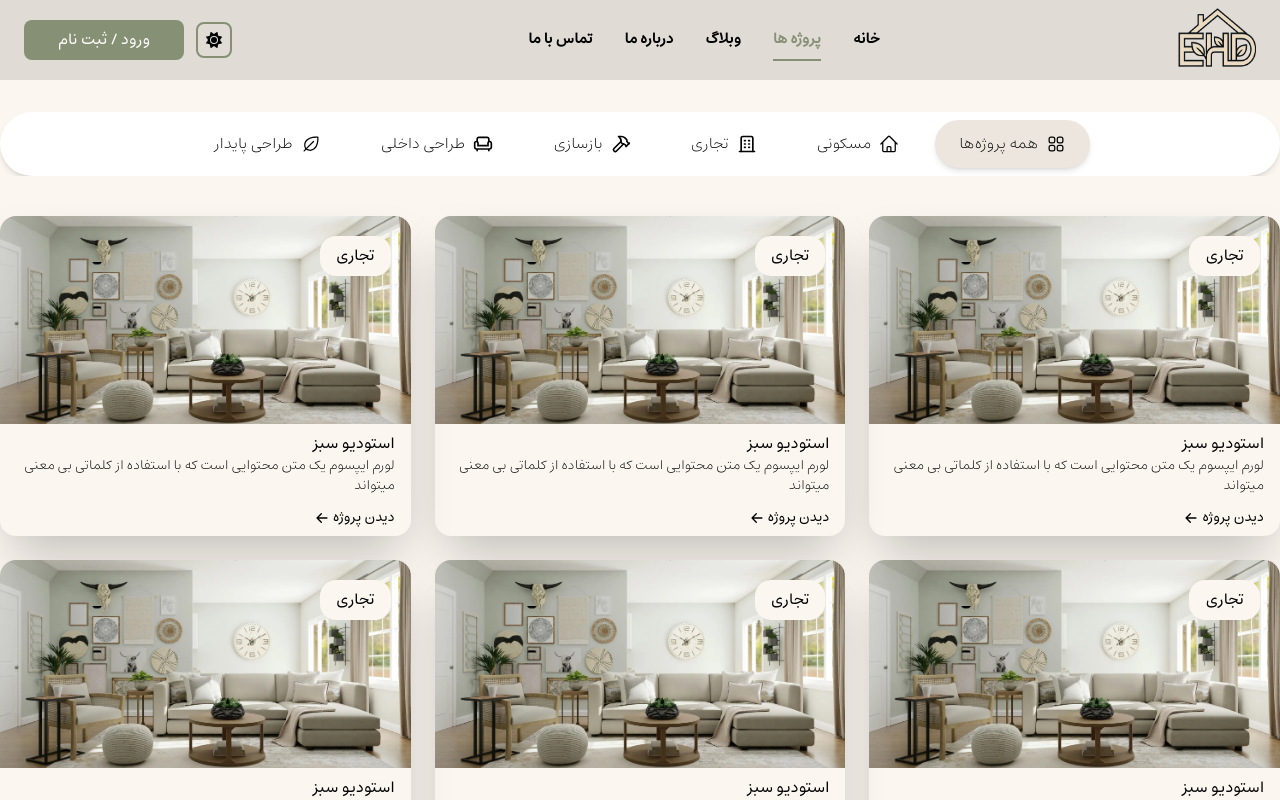
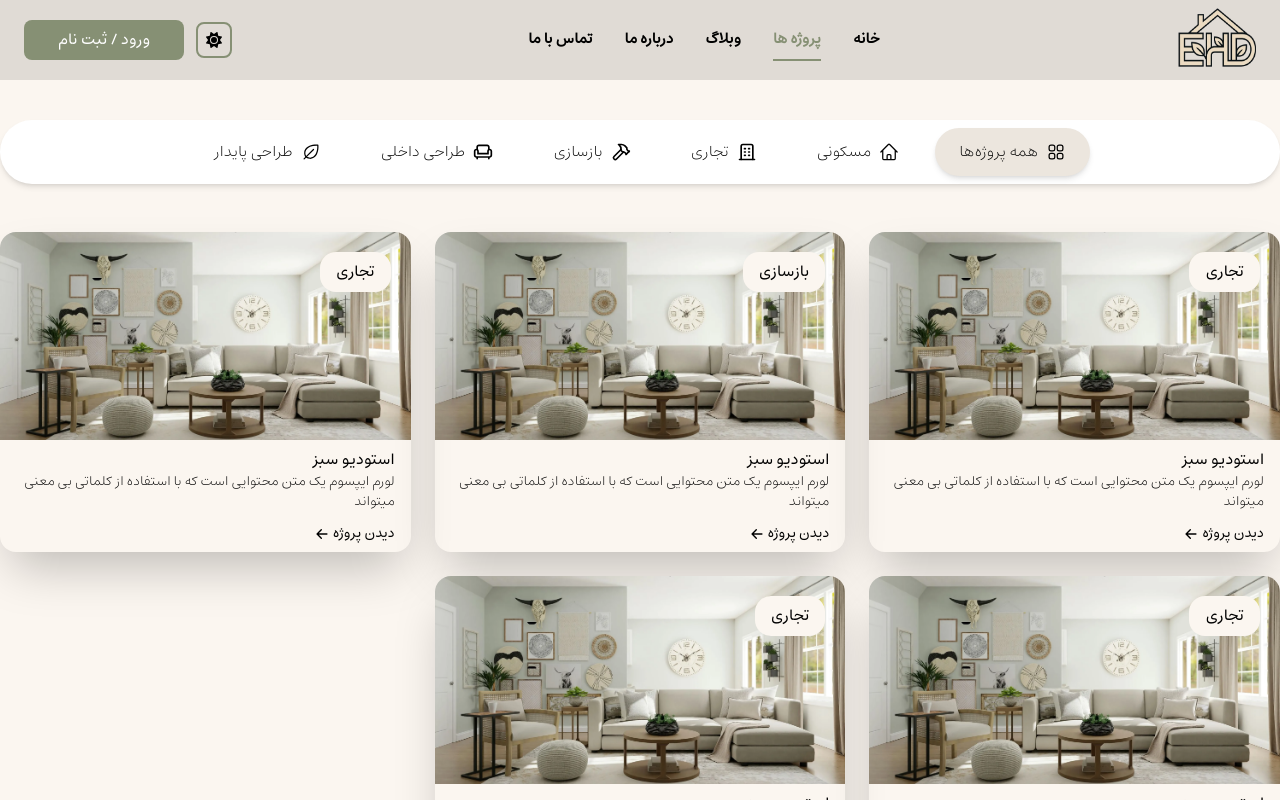
Before and after one commit to Parhamddeveloper/ecohome, a React (Vite) app: page /projects in a window 1280 px wide. Shown: the top 800 px of the page. Built offline with nearby package versions, Linux system fonts and the light colour scheme.

Commit message:
Finalized Projects page

```diff
--- a/data/db.js
+++ b/data/db.js
@@ -196,10 +196,48 @@ export const FAQ = [
     answer:
       "لورم ایپسوم متن ساختگی با تولید سادگی نامفهوم از صنعت چاپ و با استفاده از طراحان گرافیک است چاپگرها و متون بلکه روزنامه و مجله در ستون و سطرآنچنان که لازم است و برای شرایط فعلی تکنولوژی مورد نیاز و کاربردهای متنوع با هدف بهبود ابزارهای کاربردی می باشد کتابهای زیادی در شصت و سه درصد گذشته حال و آینده شناخت فراوان جامعه و متخصصان را می طلبد",
   },
-      {
+  {
     id: 8,
     question: "چگونه سفارش خود را لغو کنم؟",
     answer:
       "لورم ایپسوم متن ساختگی با تولید سادگی نامفهوم از صنعت چاپ و با استفاده از طراحان گرافیک است چاپگرها و متون بلکه روزنامه و مجله در ستون و سطرآنچنان که لازم است و برای شرایط فعلی تکنولوژی مورد نیاز و کاربردهای متنوع با هدف بهبود ابزارهای کاربردی می باشد کتابهای زیادی در شصت و سه درصد گذشته حال و آینده شناخت فراوان جامعه و متخصصان را می طلبد",
   },
 ];
+
+export const projects = [
+  {
+    id: 1,
+    thumbnail: "/hero.webp",
+    title: "استودیو سبز",
+    text: "لورم ایپسوم یک متن محتوایی است که با استفاده از کلماتی بی معنی میتواند",
+    type : "commercial"
+  },
+  {
+    id: 2,
+    thumbnail: "/hero.webp",
+    title: "استودیو سبز",
+    text: "لورم ایپسوم یک متن محتوایی است که با استفاده از کلماتی بی معنی میتواند",
+    type : "renovation"
+  },
+  {
+    id: 3,
+    thumbnail: "/hero.webp",
+    title: "استودیو سبز",
+    text: "لورم ایپسوم یک متن محتوایی است که با استفاده از کلماتی بی معنی میتواند",
+    type : "commercial"
+  },
+  {
+    id: 4,
+    thumbnail: "/hero.webp",
+    title: "استودیو سبز",
+    text: "لورم ایپسوم یک متن محتوایی است که با استفاده از کلماتی بی معنی میتواند",
+    type : "commercial"
+  },
+  {
+    id: 5,
+    thumbnail: "/hero.webp",
+    title: "استودیو سبز",
+    text: "لورم ایپسوم یک متن محتوایی است که با استفاده از کلماتی بی معنی میتواند",
+    type : "commercial"
+  },
+];
--- a/src/Pages/projects/components/ProjectCard/ProjectCard.jsx
+++ b/src/Pages/projects/components/ProjectCard/ProjectCard.jsx
@@ -1,31 +1,34 @@
 import { HiArrowLeft } from "react-icons/hi";
 import { Link } from "react-router-dom";
 import { motion } from "framer-motion";
-export default function ProjectCard() {
+
+export const CategoryTitle = {
+  residential: "مسکونی",
+  commercial: "تجاری",
+  renovation: "بازسازی",
+  interior: "طراحی داخلی",
+  eco: "طراحی پایدار",
+};
+export default function ProjectCard({ thumbnail, title, text, type }) {
   return (
     <motion.div
       initial={{ x: 20, opacity: 0 }}
       animate={{ x: 0, opacity: 1 }}
       transition={{ duration: 0.5 }}
-      className="bg-[#fbf6f0] dark:bg-gray-600 dark:text-white rounded-2xl overflow-hidden font-estedad transition-colors duration-500 shadow-2xl"
+      className=" rounded-2xl overflow-hidden font-estedad shadow-2xl"
     >
       <div className="relative h-52">
-        <div className="absolute bg-[#fbf6f0] dark:bg-gray-600 dark:text-white  right-5 top-5 px-4 py-2 rounded-2xl transition-colors duration-500">
-          تجاری
-        </div>
+        <div className="absolute bg-[#fbf6f0] dark:bg-gray-600 dark:text-white  right-5 top-5 px-4 py-2 rounded-2xl transition-colors duration-500">{CategoryTitle[type]}</div>
         <img
-          src="/hero.webp"
-          alt="Project image"
+          src={thumbnail}
+          alt={title}
           className="object-cover h-full w-full"
         />
       </div>
       <div className="h-28 py-2 px-4 flex flex-col justify-between gap-y-2">
         <div>
-          <h2 className="font-estedad-bold-extra">استودیو سبز</h2>
-          <p className="text-sm font-estedad-light h-10">
-            لورم ایپسوم یک متن محتوایی است که با استفاده از کلماتی بی معنی
-            میتواند
-          </p>
+          <h2 className="font-estedad-bold-extra">{title}</h2>
+          <p className="text-sm font-estedad-light h-10">{text}</p>
         </div>
         <Link className="text-sm flex items-center gap-x-1">
           دیدن پروژه <HiArrowLeft className="text-sm" />
--- a/src/Pages/projects/components/ProjectsSect/ProjectsSect.jsx
+++ b/src/Pages/projects/components/ProjectsSect/ProjectsSect.jsx
@@ -6,6 +6,7 @@ import { TbBuilding } from "react-icons/tb";
 import { LuHammer } from "react-icons/lu";
 import { PiLeaf } from "react-icons/pi";
 import { motion } from "framer-motion";
+import { projects } from "../../../../../data/db";
 
 export const categories = [
   {
@@ -42,20 +43,16 @@ export const categories = [
 
 export default function ProjectsSect() {
   const [selectedCategory, setSelectedCategory] = useState("all");
-
+  const filteredProjects =
+    selectedCategory === "all"
+      ? projects
+      : projects.filter((project) => project.type === selectedCategory);
   return (
-    <section className="bg-[#fbf6f0] dark:bg-gray-700 transition-colors duration-500">
+    <section className=" transition-colors duration-500">
       <div className="max-w-7xl mx-auto py-8 px-3 xl:px-0">
-
-        {/* Filters */}
-
         <div className="overflow-x-auto scrollbar-hide">
-          <div className="w-max lg:w-full flex lg:justify-center gap-3 bg-white dark:bg-gray-600 rounded-full shadow-md p-2 mx-auto">
-
+          <div className="w-max my-2 lg:w-full flex lg:justify-center gap-3 bg-white dark:bg-gray-700 rounded-full shadow-md p-2 mx-auto transition-colors duration-500">
             {categories.map((item) => {
-
-              const Icon = item.icon;
-
               return (
                 <button
                   key={item.id}
@@ -87,31 +84,29 @@ export default function ProjectsSect() {
                     />
                   )}
 
-                  <Icon className="relative z-10 text-xl" />
+                  <item.icon className="relative z-10 text-xl" />
 
                   <span className="relative z-10 font-estedad-light">
                     {item.title}
                   </span>
-
                 </button>
               );
             })}
           </div>
         </div>
-
-        {/* Cards */}
-
         <div className="grid grid-cols-1 md:grid-cols-2 lg:grid-cols-3 gap-6 mt-10">
-
-          <ProjectCard />
-          <ProjectCard />
-          <ProjectCard />
-          <ProjectCard />
-          <ProjectCard />
-          <ProjectCard />
-
+          {filteredProjects.length > 0 ? (
+            filteredProjects.map((project) => (
+              <ProjectCard key={project.id} {...project} />
+            ))
+          ) : (
+            <div className="col-span-full text-center py-10">
+              <h2 className="text-2xl font-estedad dark:text-white">
+                پروژه‌ای در این دسته ‌بندی یافت نشد.
+              </h2>
+            </div>
+          )}
         </div>
-
       </div>
     </section>
   );
--- a/src/Pages/projects/projects.jsx
+++ b/src/Pages/projects/projects.jsx
@@ -5,9 +5,13 @@ import ProjectsSect from "./components/ProjectsSect/ProjectsSect";
 export default function Projects() {
   return (
     <>
-      <Header />
-      <ProjectsSect/>
-      <Footer />
+      <div className="min-h-screen flex flex-col">
+        <Header />
+        <main className="flex-1 bg-[#fbf6f0] dark:bg-gray-600 dark:text-white transition-colors duration-500 ">
+          <ProjectsSect />
+        </main>
+        <Footer />
+      </div>
     </>
   );
 }
```
